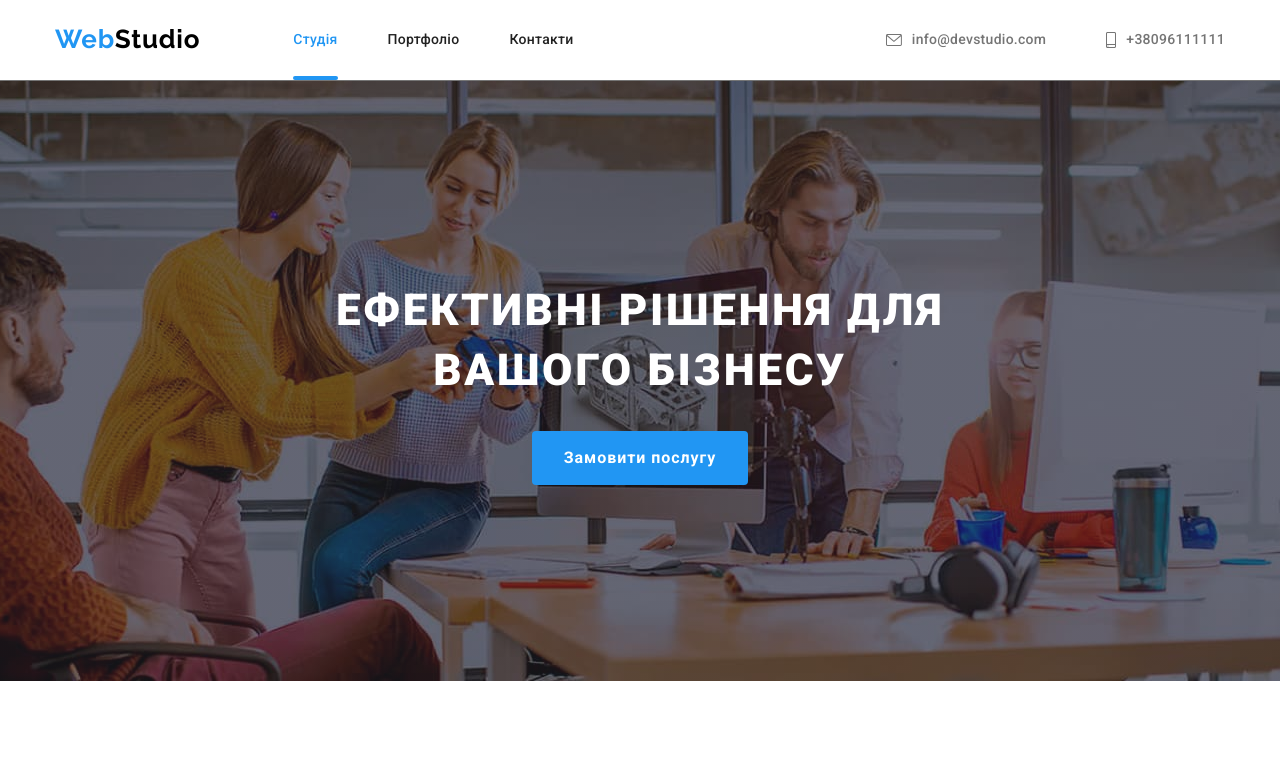
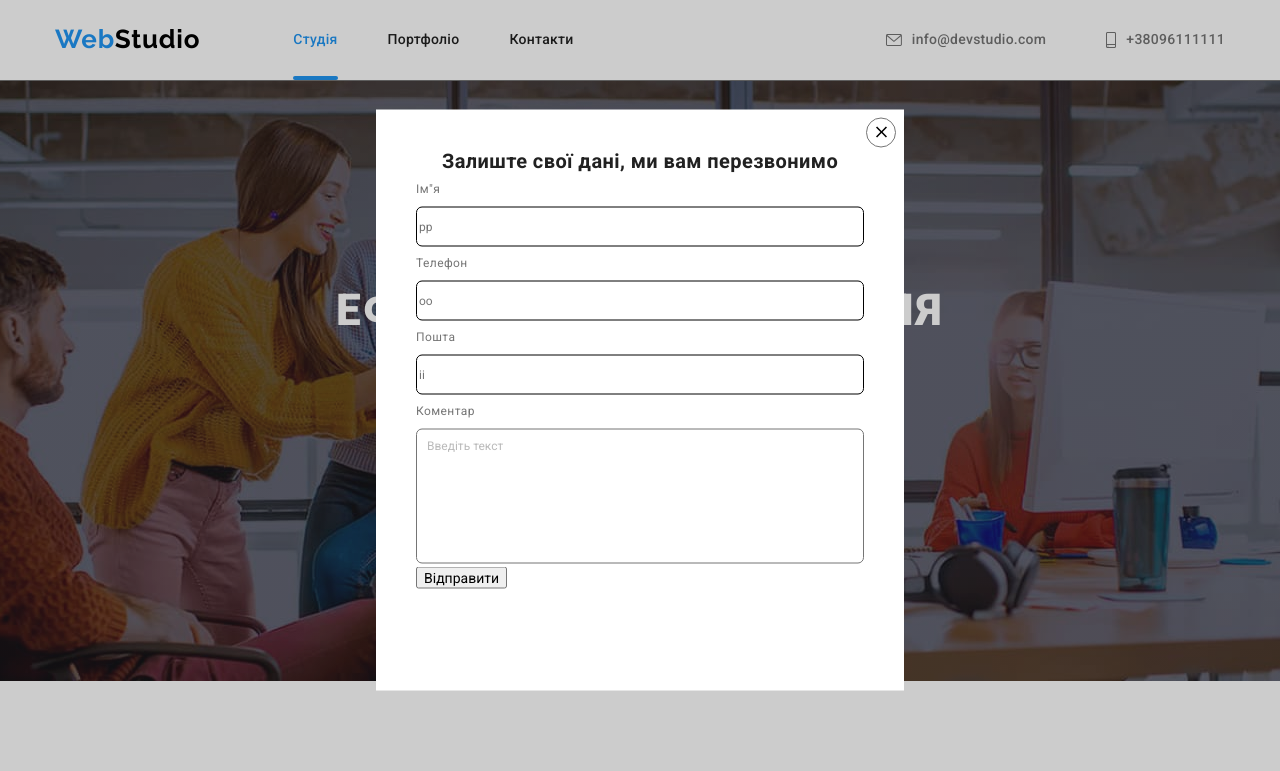
Before and after one commit to BondarenkoTet/goit-murkup-hw-06, a plain HTML site: page index.html in a window 1280 px wide. Shown: the top 771 px of the page. Drawn offline with nearby package versions, Linux system fonts and the light colour scheme.

Commit message:
Форма 1

```diff
--- a/css/styles.css
+++ b/css/styles.css
@@ -735,7 +735,7 @@ color: #FFFFFF;
 
 .modal {
     width: 528px;
-    min-height: 521px;
+    min-height: 581px;
     background-color: #FFFFFF;
     position: absolute;
     top: 50%;
@@ -743,6 +743,8 @@ color: #FFFFFF;
     transform: translate(-50%, -50%) scaleY(1);
     transition: transform 250ms ;
     transition-timing-function: var(--timing-function);
+
+    padding: 40px;
 }
 
 .backdrop.is-hidden .modal {
@@ -764,6 +766,15 @@ color: #FFFFFF;
     padding: 0;
     cursor: pointer;
 }
+.modal-title {
+    font-size: 20px;
+    font-weight: 700;
+    line-height: 1.15;
+    text-align: center;
+    color: #212121;
+    margin-bottom:10px;
+
+}
 
 
 .is-hidden {
@@ -771,3 +782,36 @@ color: #FFFFFF;
     visibility: hidden;
     pointer-events: none;
 }
+.modal-input {
+    width: 100%;
+    height: 40px;
+    border: 1px solid;
+    border-radius: 6px;
+    margin-bottom: 10px;
+    font-size: 12px;
+    font-weight: 400;
+    line-height: 1.16;
+}
+
+.modal-label{
+    font-weight: 400;
+    font-size: 12px;
+    line-height: 1.16;
+    color: var(--maine-text-color);
+    margin-bottom: 10px;
+    display: block;
+}
+.modal-coment {
+    width: 100%;
+    height: 135px;
+    border: 1px solid var(--maine-text-color);
+    border-radius:6px ;
+    resize: none;
+    padding: 10px;
+
+}
+.modal-coment::placeholder {
+    font-size: 12px;
+    line-height: 1.16;
+    color: rgba(117, 117, 117, 0.5);
+}
--- a/index.html
+++ b/index.html
@@ -354,13 +354,50 @@
           </div>
         </div>
       </footer>
-      <div class="backdrop is-hidden" data-modal>
+      <div class="backdrop " data-modal>
       <div class="modal">
         <button type="button" class="modal-btn" data-modal-close>
         <svg class="modal-close-icon" width="18" height="18">
         <use href="./images/symbol-defs.svg#icon-close"></use>
         </svg>
         </button>
+        <p class="modal-title">Залиште свої дані, ми вам перезвонимо</p>
+          <form>
+               <div class="modal-field">
+                <label for="user-name" class="modal-label">Ім"я</label>
+                  <input type="text"
+                        class="modal-input"
+                        name="user-name"
+                        placeholder="pp"
+                        id="user-name"/>
+                </div>
+              <div class="modal-field">
+                <label for="user-tel" class="modal-label">Телефон</label>
+                <input type="tel"
+                    class="modal-input"
+                    name="user-tel"
+                    placeholder="oo"
+                    id="user-tel" />
+              </div>
+              <div class="modal-field">
+                <label for="user-email" class="modal-label">Пошта</label>
+                <input type="email"
+                      class="modal-input"
+                      name="user-email"
+                      placeholder="ii"
+                      id="user-email"/>
+              </div>
+                <div class="modal-field">
+                  <label for="user-text" class="modal-label">Коментар</label>
+                  <textarea name="user-text"
+                            id="user-text"
+                            class="modal-coment"
+                            placeholder="Введіть текст"
+                  ></textarea>
+                </div>
+
+              <button type="submit">Відправити</button>
+          </form>
       </div>
       </div>
       <script src="./js/modal.js"></script>
```
